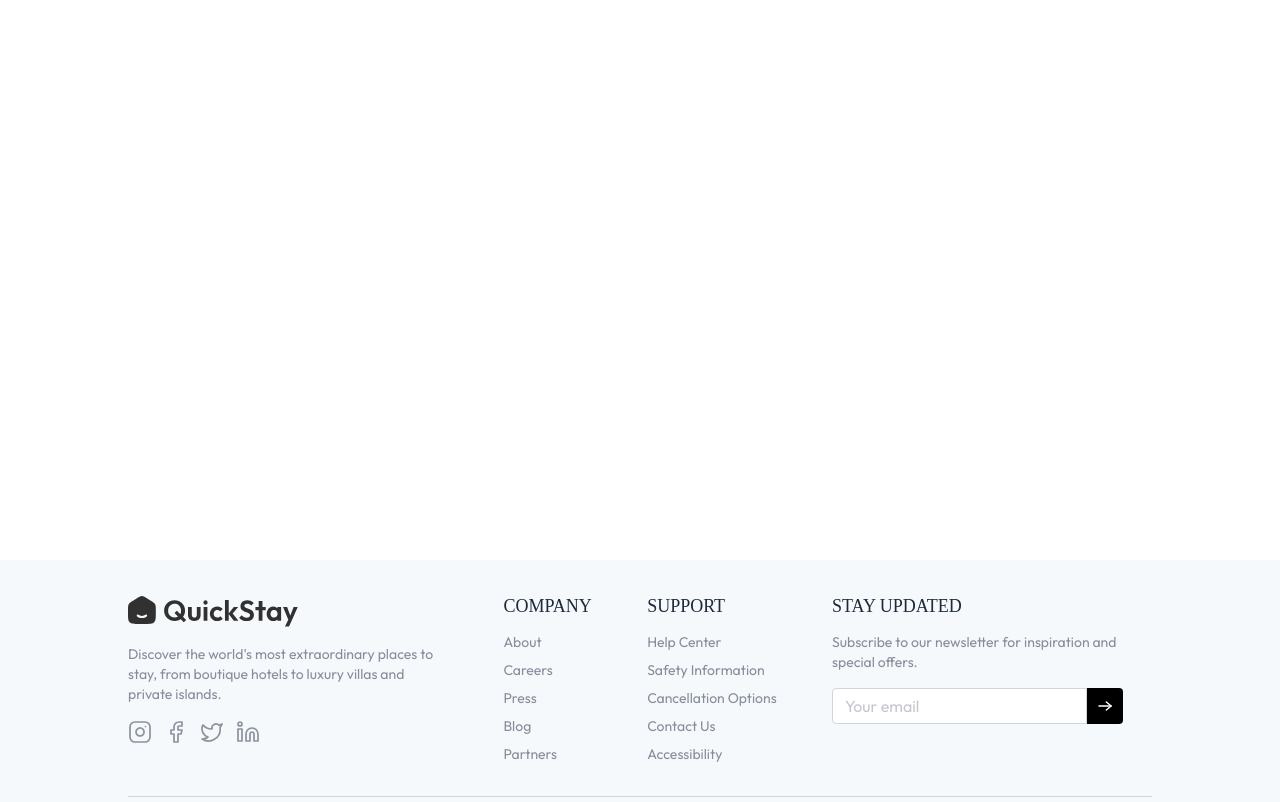
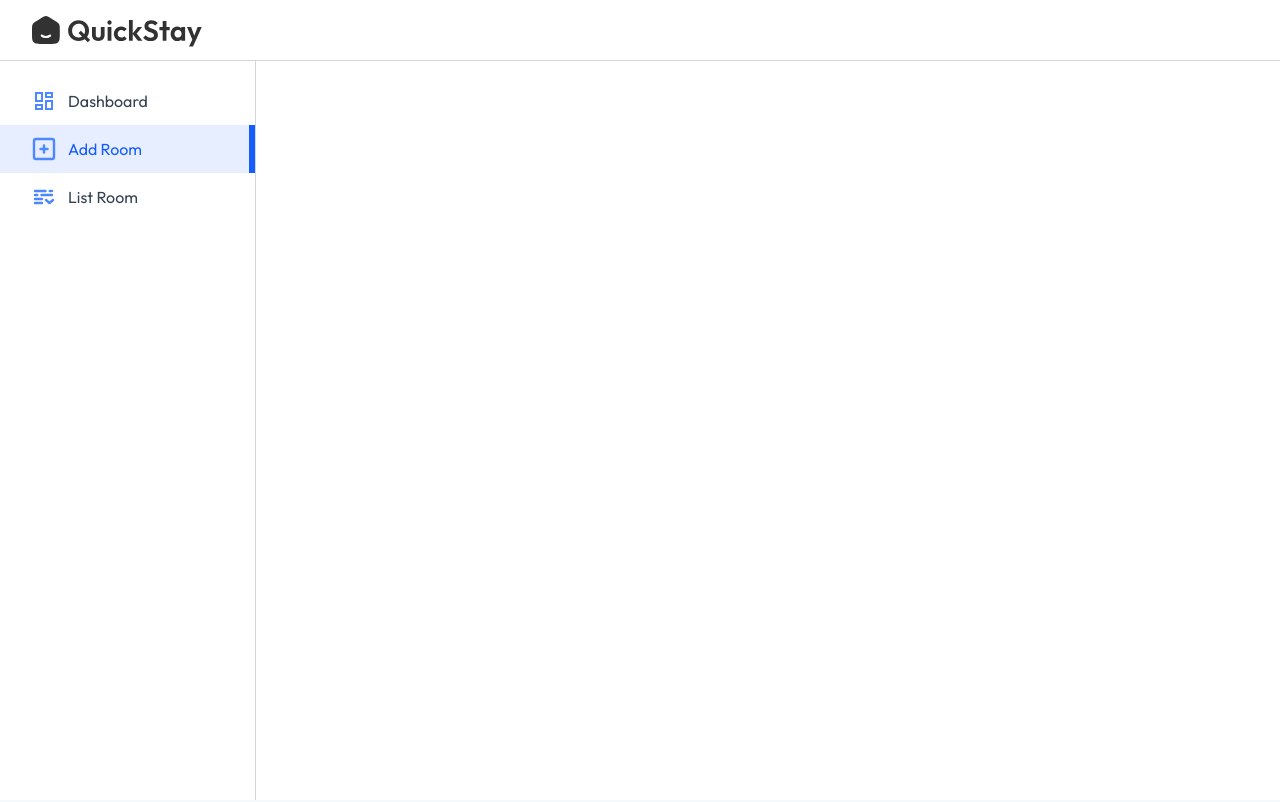
Before and after one commit to aakritii7/Hotel-Booking, a React (Vite) app: page /owner/add-room in a window 1280 px wide. Shown: the top 802 px of the page. Built offline with nearby package versions, Linux system fonts and the light colour scheme; no server answers; a web font is replaced by a local one.

Commit message:
Owner Dashboard is started

```diff
--- a/src/App.jsx
+++ b/src/App.jsx
@@ -7,6 +7,10 @@
 import RoomDetails from './Pages/RoomDetails';
 import MyBooking from './Pages/MyBooking';
 import HotelReg from './Components/HotelReg';
+import Layout from './Pages/HotelOwner/Layout';
+import Dashboard from './Pages/HotelOwner/Dashboard';
+import AddRoom from './Pages/HotelOwner/AddRoom';
+import ListRoom from './Pages/HotelOwner/ListRoom';
 
 const App = () => {
 
@@ -22,6 +26,11 @@
           <Route path='/rooms' element={<AllRooms />} />
           <Route path='/rooms/:id' element={<RoomDetails />} />
           <Route path='/my-bookings' element={<MyBooking />} />
+          <Route path='/owner' element={<Layout/>}>
+            <Route index element={<Dashboard />} />
+            <Route path='add-room' element={<AddRoom />} />
+            <Route path='list-room' element={<ListRoom />} />
+          </Route>
 
         </Routes>
 
--- a/src/Components/HotelOwner/Navbar.jsx
+++ b/src/Components/HotelOwner/Navbar.jsx
@@ -0,0 +1,17 @@
+import React from 'react'
+import { Link } from 'react-router-dom'
+import { assets } from '../../assets/assets'
+import { UserButton } from '@clerk/react'
+
+const Navbar = () => {
+  return (
+    <div className='flex items-center justify-between px-4 md:px-8 border-b border-gray-300 py-3 bg-white transition-all duration-300'>
+        <Link to='/'>
+        <img src={assets.logo} alt="logo" className='h-9 invert opacity-80' />
+        </Link>
+        <UserButton />
+    </div>
+  )
+}
+
+export default Navbar
--- a/src/Components/HotelOwner/Sidebar.jsx
+++ b/src/Components/HotelOwner/Sidebar.jsx
@@ -0,0 +1,24 @@
+import React from 'react'
+import { assets } from '../../assets/assets'
+import { NavLink } from 'react-router-dom'
+
+const Sidebar = () => {
+    const sidebarLinks = [
+        {name: "Dashboard", path: "/owner", icon: assets.dashboardIcon},
+        {name: "Add Room", path: "/owner/add-room", icon: assets.addIcon},
+        {name: "List Room", path: "/owner/list-room", icon: assets.listIcon},
+    ]
+  return (
+    <div className='md:w-64 w-16 border-r h-full text-base border-gray-300 pt-4 flex flex-col transition-all duration-300'>
+        {sidebarLinks.map((item, index)=>(
+            <NavLink to={item.path} key={index} end='/owner' className={({isActive})=>`flex items-center py-3 px-4 md:px-8 gap-3 ${isActive ? "border-r-4 md:border-r-[6px] bg-blue-600/10 border-blue-600 text-blue-600" : "hover:bg-gray-100/90 border-white text-gray-700"}`}>
+                <img src={item.icon} alt={item.name} className='min-h-6 min-w-6' />
+                <p className='md:block hidden text-center'>{item.name}</p>
+            </NavLink>
+        ))}
+
+    </div>
+  )
+}
+
+export default Sidebar
--- a/src/Pages/HotelOwner/AddRoom.jsx
+++ b/src/Pages/HotelOwner/AddRoom.jsx
@@ -0,0 +1,11 @@
+import React from 'react'
+
+const AddRoom = () => {
+  return (
+    <div>
+
+    </div>
+  )
+}
+
+export default AddRoom
--- a/src/Pages/HotelOwner/Dashboard.jsx
+++ b/src/Pages/HotelOwner/Dashboard.jsx
@@ -0,0 +1,11 @@
+import React from 'react'
+
+const Dashboard = () => {
+  return (
+    <div>
+
+    </div>
+  )
+}
+
+export default Dashboard
--- a/src/Pages/HotelOwner/Layout.jsx
+++ b/src/Pages/HotelOwner/Layout.jsx
@@ -0,0 +1,20 @@
+import React from 'react'
+import Navbar from '../../Components/HotelOwner/Navbar'
+import Sidebar from '../../Components/HotelOwner/Sidebar'
+import { Outlet } from 'react-router-dom'
+
+const Layout = () => {
+  return (
+    <div className='flex flex-col h-screen'>
+      <Navbar />
+      <div className='flex h-full'>
+        <Sidebar />
+        <div className='flex-1 p-4 pt-10 md:px-10 h-full'>
+          <Outlet />
+        </div>
+      </div>
+    </div>
+  )
+}
+
+export default Layout
--- a/src/Pages/HotelOwner/ListRoom.jsx
+++ b/src/Pages/HotelOwner/ListRoom.jsx
@@ -0,0 +1,11 @@
+import React from 'react'
+
+const ListRoom = () => {
+  return (
+    <div>
+
+    </div>
+  )
+}
+
+export default ListRoom
```
